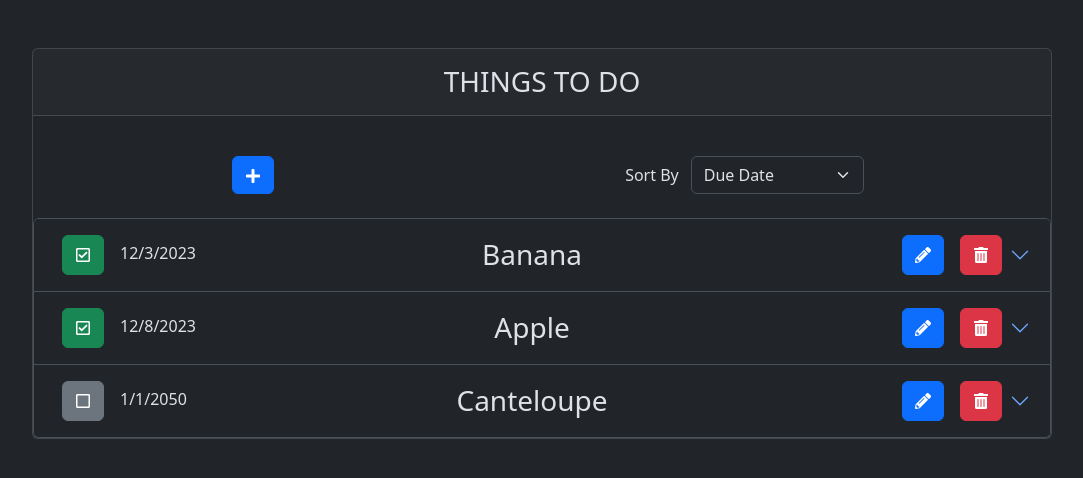
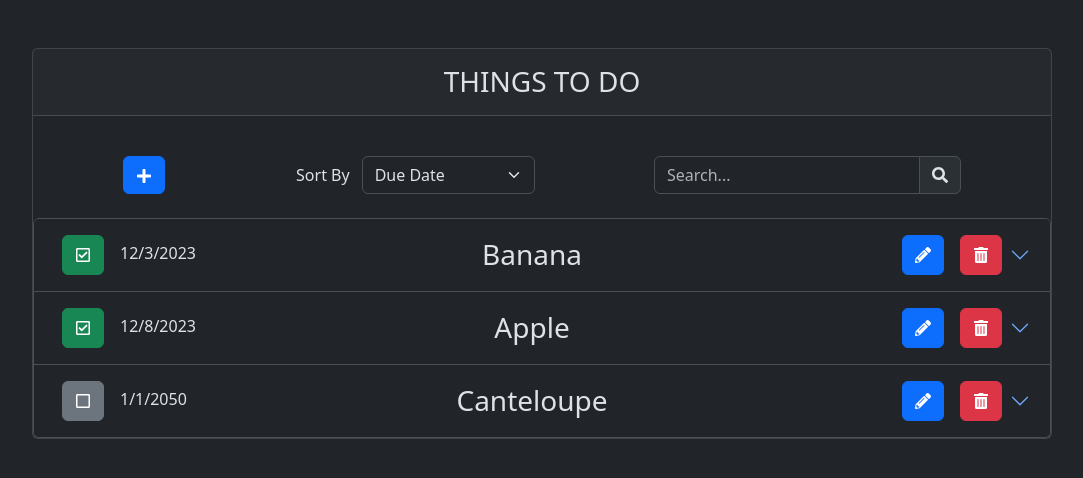
Before and after one commit to Puzzlebottom/northone-assessment, a React (Vite) app: page / in a window 1280 px wide. Shown: the top 478 px of the page, without its empty margins (98-1181 px from the left). Built offline with nearby package versions, Linux system fonts and the light colour scheme.

Commit message:
adds basic search functionality

```diff
--- a/src/components/App.tsx
+++ b/src/components/App.tsx
@@ -1,6 +1,6 @@
 import TodoList from "./TodoList"
-import { Button, Form } from "react-bootstrap"
-import { FaPlus } from "react-icons/fa"
+import { Button } from "react-bootstrap"
+import { FaPlus, FaSearch } from "react-icons/fa"
 import { useState } from "react"
 import TodoForm from "./TodoForm"
 import useTodos from "../hooks/useTodos"
@@ -10,6 +10,7 @@ function App() {
 
   const [showForm, setShowForm] = useState<boolean>(false)
   const [sortBy, setSortBy] = useState('dueDate')
+  const [searchValue, setSearchValue] = useState('')
   const { todos, selected, addTodo, updateTodo, deleteTodo, selectTodo } = useTodos()
 
   const handleAdd = () => {
@@ -24,6 +25,10 @@ function App() {
 
   const handleSort = (e: React.ChangeEvent<HTMLSelectElement>) => {
     setSortBy(e.currentTarget.value)
+  }
+
+  const handleSearch = (e: React.ChangeEvent<HTMLInputElement>) => {
+    setSearchValue(e.currentTarget.value)
   }
 
   return (
@@ -55,6 +60,22 @@ function App() {
               </select>
             </div>
           </div>
+          <div className="col-4">
+            <div className="input-group">
+              <input
+                name="search"
+                type="text"
+                placeholder="Search..."
+                autoComplete="off"
+                className="form-control"
+                aria-label="search by name"
+                value={searchValue}
+                onChange={handleSearch}
+              />
+              <span className="input-group-text"><FaSearch />
+              </span>
+            </div>
+          </div>
         </div>
         <TodoList
           todos={todos}
@@ -62,10 +83,16 @@ function App() {
           updateTodo={updateTodo}
           editTodo={handleEdit}
           sortBy={sortBy}
+          filterBy={searchValue}
         />
       </section>
 
-      <TodoForm show={showForm} selected={selected} handleClose={() => setShowForm(false)} addTodo={addTodo} updateTodo={updateTodo} />
+      <TodoForm
+        show={showForm}
+        selected={selected}
+        handleClose={() => setShowForm(false)}
+        addTodo={addTodo}
+        updateTodo={updateTodo} />
     </main>
   )
 }
--- a/src/components/TodoList.tsx
+++ b/src/components/TodoList.tsx
@@ -8,46 +8,51 @@ interface Props {
   updateTodo: (todo: Todo) => void
   editTodo: (todo: Todo) => void
   sortBy: string
+  filterBy: string
 }
 
-function TodoList({ todos, deleteTodo, updateTodo, editTodo, sortBy }: Props): React.JSX.Element {
+function TodoList({ todos, deleteTodo, updateTodo, editTodo, sortBy, filterBy }: Props): React.JSX.Element {
 
-  let sortedTodos: Todo[];
+  const filterFunction = (todo: Todo): boolean => {
+    const name = todo.name.toLowerCase()
+    const description = todo.description.toLowerCase()
+    const searchString = filterBy.toLowerCase()
+    return name.includes(searchString) || description.includes(searchString)
+  }
+
+  let sortFunction: (a: Todo, b: Todo) => number;
 
   switch (sortBy) {
     case 'name':
-      sortedTodos = todos.sort((a, b) => {
+      sortFunction = (a, b) => {
         const nameA = a.name.toLowerCase()
         const nameB = b.name.toLowerCase()
         if (nameA < nameB) return -1;
         if (nameA > nameB) return 1;
         return 0
-      })
+      }
       break
 
     case 'dueDate':
-      sortedTodos = todos.sort((a, b) => {
-        return new Date(a.dueDate).valueOf() - new Date(b.dueDate).valueOf()
-      })
+      sortFunction = (a, b) => {
+        return a.dueDate.valueOf() - b.dueDate.valueOf()
+      }
       break
 
     case 'status':
-      const statusMap = {
-        PENDING: 0,
-        DONE: 1,
+      sortFunction = (a, b) => {
+        const statusMap = { PENDING: 0, DONE: 1 }
+        return statusMap[a.status] - statusMap[b.status]
       }
-      sortedTodos = todos.sort((a, b) => {
-        return statusMap[a.status] - statusMap[b.status]
-      })
       break
 
     default:
-      sortedTodos = todos;
+      sortFunction = () => 0
   }
 
   return (
     <Accordion>
-      {sortedTodos.map((todo) => (
+      {todos.filter(filterFunction).sort(sortFunction).map((todo) => (
         <TodoItem key={todo.id} todo={todo} deleteTodo={deleteTodo} updateTodo={updateTodo} editTodo={() => editTodo(todo)} />
       ))}
     </Accordion>
```
